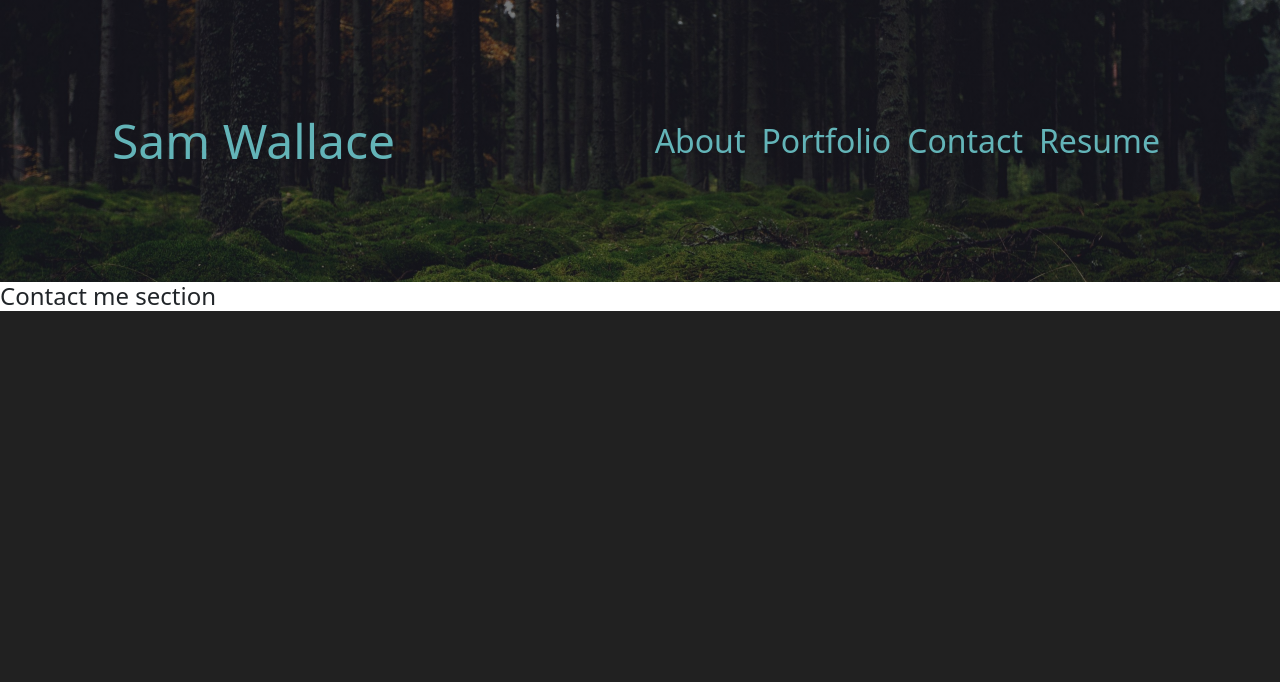
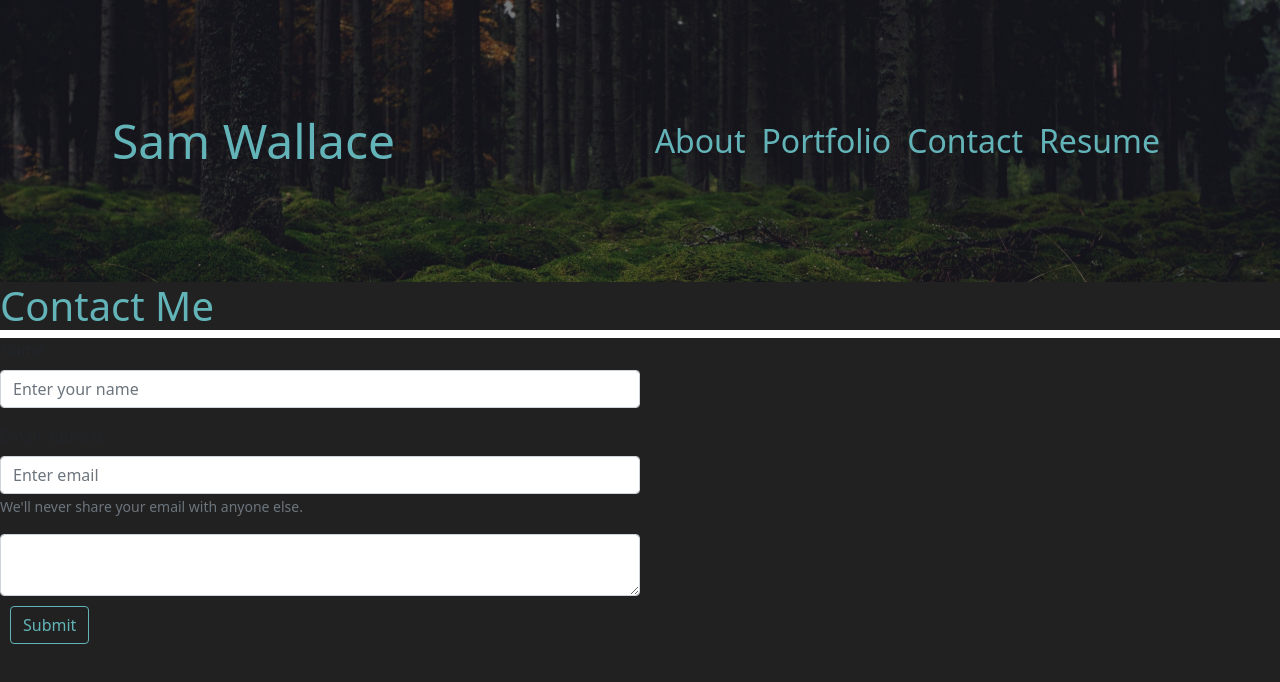
Before and after one commit to sammymayhem/reacto-portfolium-2, a React (Create React App) app: page /contact in a window 1280 px wide. Shown: the top 682 px of the page. Built offline with nearby package versions, Linux system fonts and the light colour scheme.

Commit message:
About page almost done, contact page almost done

```diff
--- a/src/components/Contact.js
+++ b/src/components/Contact.js
@@ -1,9 +1,35 @@
 import React from 'react';
+import { Form, FormControl, Button, InputGroup } from 'react-bootstrap'
+import '../styles/Contact.css'
 
 export const Contact = () => {
     return (
-        <div>
-            <h4>Contact me section</h4>
+        <div id="contact-form">
+            <div id="contact-title">
+                <h1>Contact Me</h1>
+            </div>
+            <Form>
+                <Form.Group className="mb-3" id="name" controlId="formBasicEmail">
+                    <Form.Label>Name</Form.Label>
+                    <Form.Control type="text" placeholder="Enter your name" />
+                </Form.Group>
+
+                <Form.Group className="mb-3" id="email" controlId="formBasicEmail">
+                    <Form.Label>Email address</Form.Label>
+                    <Form.Control type="email" placeholder="Enter email" />
+                    <Form.Text className="text-muted">
+                        We'll never share your email with anyone else.
+                    </Form.Text>
+                </Form.Group>
+
+                <InputGroup id="user-text">
+                    <FormControl as="textarea" aria-label="With textarea" />
+                </InputGroup>
+
+                <Button variant="outline-info" id="submit-button" type="submit">
+                    Submit
+                </Button>
+            </Form>
         </div>
     )
 }
--- a/src/styles/About.css
+++ b/src/styles/About.css
@@ -1,12 +1,11 @@
 :root {
-    --header-bg: #4B3869;
     --body-bg: #212121;
     --secondary-1: #63B4B8;
     --secondary-2: #A9E4D7;
 }
 
 #about {
-    display: flexbox;
+    display: flex;
     background-color: var(--body-bg);
     color: var(--secondary-2);
     text-align: center;
@@ -15,10 +14,12 @@
 
 #about h1 {
     text-align: center;
+    border-bottom: 3px solid var(--secondary-1);
 }
 
 #my-image {
-    width: 50%;
+    display: flex;
+    /* width: 50%; */
     float: left;
     margin: 0 10px 0 30px;
     padding-top: 10px;
@@ -26,7 +27,8 @@
 }
 
 #about-text {
+    display: flex;
     float: right;
-    width: 50%;
-    padding-left: 30px;
+    /* width: 50%; */
+    padding-left: 5px;
 }
--- /dev/null
+++ b/src/styles/Contact.css
@@ -0,0 +1,33 @@
+:root {
+    --body-bg: #212121;
+    --secondary-1: #63B4B8;
+    --secondary-2: #A9E4D7;
+}
+
+#contact-title {
+    background-color: var(--body-bg);
+    color: var(--secondary-1);
+}
+
+#contact-form {
+    margin: 0 auto !important;
+}
+
+Form {
+    background-color: var(--body-bg);
+}
+
+#email, #name, #user-text {
+    width: 50% !important;
+}
+
+#submit-button {
+    margin: 10px !important;
+    color: var(--secondary-1);
+    border-color: var(--secondary-1);
+}
+
+#submit-button:hover {
+    background-color: var(--secondary-1);
+    color: var(--body-bg);
+}
```
